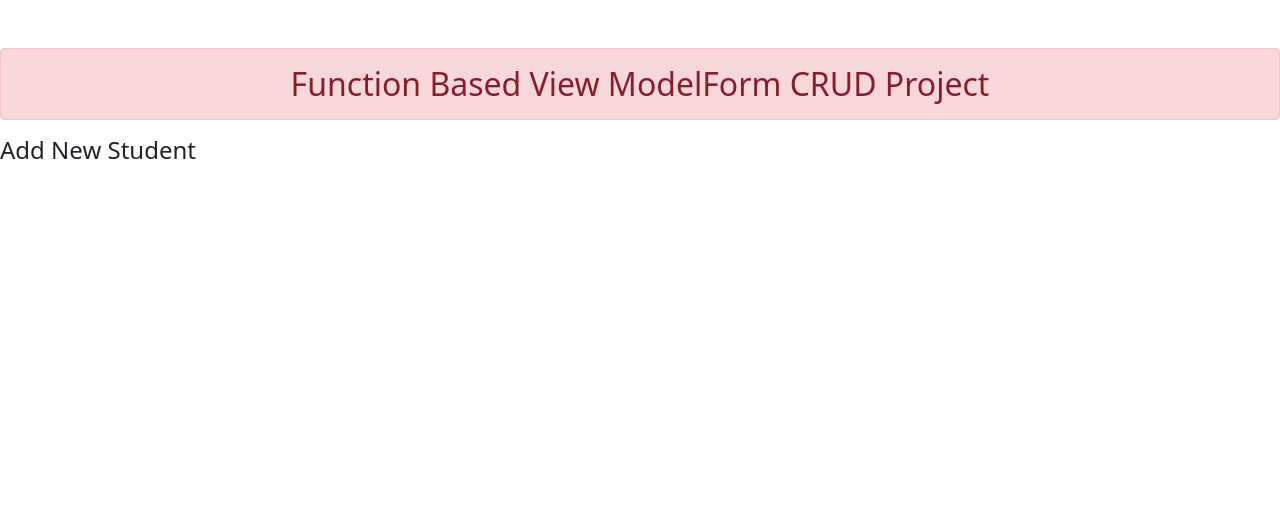
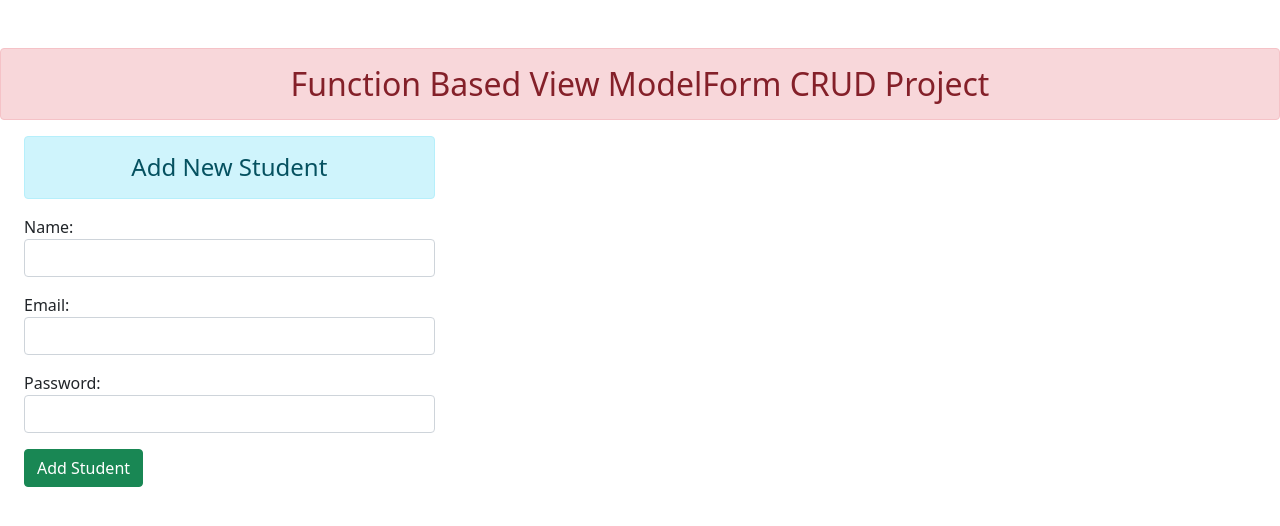
Before and after one commit to NihalSWE/CURD_Project1, a Django app: page /enroll/ in a window 1280 px wide. Shown: the top 526 px of the page. Run offline with Django 4.2, Linux system fonts and the light colour scheme; some libraries are stand-ins or nearby versions.

Commit message:
Create form and save data in database

```diff
--- /dev/null
+++ b/enroll/forms.py
@@ -0,0 +1,13 @@
+from django import forms
+from .models import User
+
+class StudentRegistration(forms.ModelForm):
+    class Meta:
+        model = User
+        fields = ['name','email', 'password']
+        widgets ={
+            'name':forms.TextInput(attrs={'class':'form-control'}),
+            'email':forms.EmailInput(attrs={'class':'form-control'}),
+            'password':forms.PasswordInput(attrs={'class':'form-control'})
+
+        }
--- a/enroll/templates/enroll/addandshow.html
+++ b/enroll/templates/enroll/addandshow.html
@@ -2,6 +2,17 @@
 {% block title %} {% endblock %}
 
 {% block content %}
-<h4> Add New Student</h4>
+<div class="row">
+    <div class="col-sm-4 mx-4">
+        <h4 class="text-center alert alert-info"> Add New Student</h4>
+<form action="" method="POST">
+    {% csrf_token %}
+    {{form.as_p}}
+    <button type="submit" class="btn btn-success">Add Student</button>
 
+</form>
+
+    </div>
+
+</div>
 {% endblock%}
--- a/enroll/views.py
+++ b/enroll/views.py
@@ -1,8 +1,21 @@
 from django.shortcuts import render
+from .forms import StudentRegistration
+from .models import User
 
 # Create your views here.
 # def home(request):
 #     return render(request, 'enroll/base.html')
 
 def add_show(request):
-    return render(request,'enroll/addandshow.html')
+    if request.method == "POST":
+        fm = StudentRegistration(request.POST)
+        if fm.is_valid():
+            nm = fm.cleaned_data['name']
+            eml = fm.cleaned_data['email']
+            pswd = fm.cleaned_data['password']
+            reg = User(name=nm,email=eml,password=pswd)
+            reg.save()
+
+    else:
+        fm = StudentRegistration()
+    return render(request,'enroll/addandshow.html',{'form':fm})
```
Also changed, not shown: db.sqlite3.
